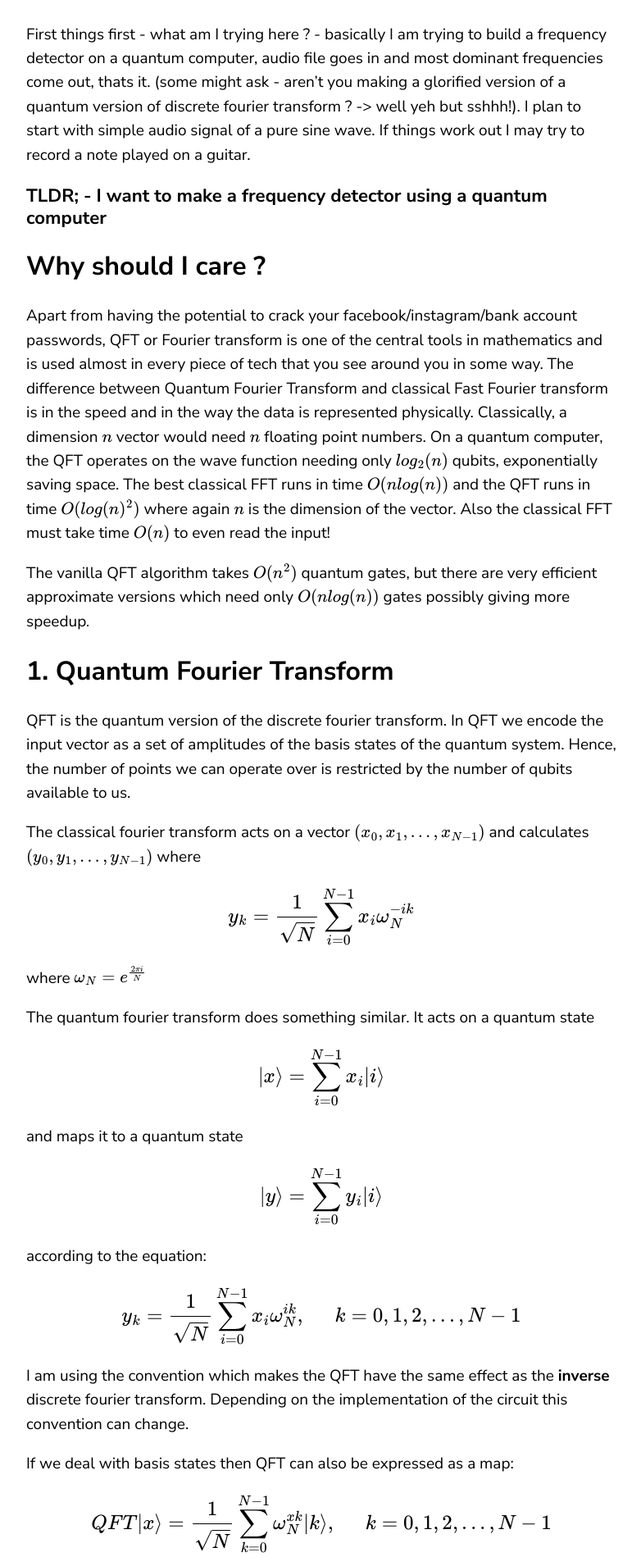
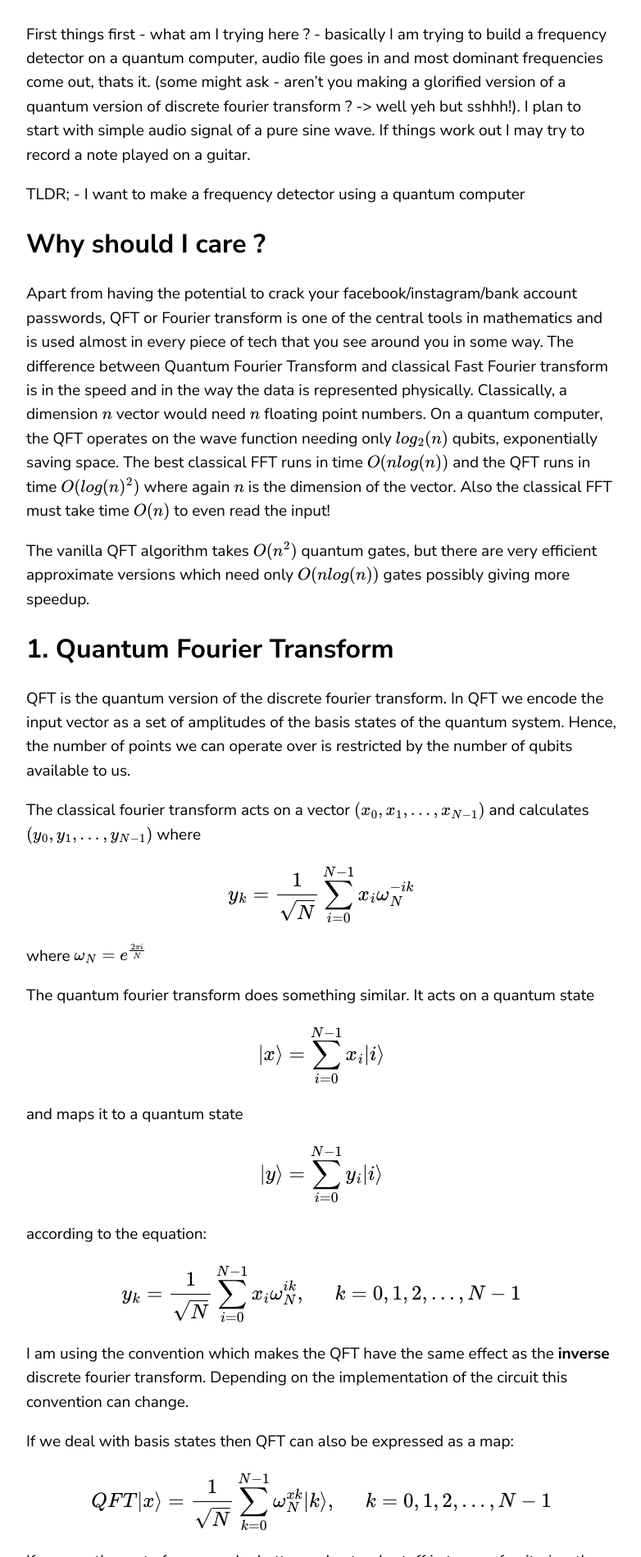
Before and after one commit to sarangzambare/sarangzambare.github.io, a Jekyll site: the page built from _posts/2020-06-13-quantum-frequencies.markdown, in a window 1280 px wide. Shown: the part 884-2783 px from the top of the page at 82% size, without its empty margins (68-850 px from the left). Built offline with Jekyll 4.4.1, drawn with Linux system fonts in a browser that asks for light colours; formulas are drawn with MathJax 3.

Commit message:
latest stuff

```diff
--- a/_posts/2020-06-13-quantum-frequencies.markdown
+++ b/_posts/2020-06-13-quantum-frequencies.markdown
@@ -19,7 +19,7 @@ All code can be found at this [repository][main_code]
 
 First things first - what am I trying here ? - basically I am trying to build a frequency detector on a quantum computer, audio file goes in and most dominant frequencies come out, thats it. (some might ask - aren't you making a glorified version of a quantum version of discrete fourier transform ? -> well yeh but sshhh!). I plan to start with simple audio signal of a pure sine wave. If things work out I may try to record a note played on a guitar.
 
-### TLDR; - I want to make a frequency detector using a quantum computer
+TLDR; - I want to make a frequency detector using a quantum computer
 
 
 ## Why should I care ?
```
Also changed, not shown: 2 other files.
